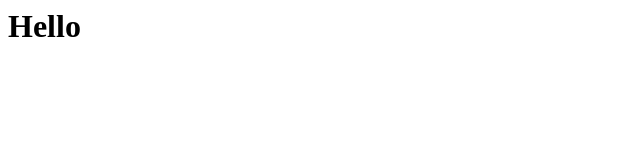
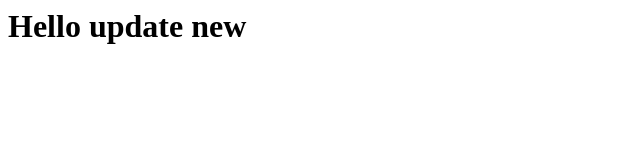
Before and after one commit to SamuelOrtegaSV/mspractice, a plain HTML site: page index.html in a window 1280 px wide. Shown: the whole page, without its empty margins (0-640 px from the left). Drawn offline with Linux system fonts and the light colour scheme.

Commit message:
Update new

```diff
--- a/index.html
+++ b/index.html
@@ -1,7 +1,7 @@
 <html>
     <body>
         <h1>
-            <p>Hello</p>
+            <p>Hello update new</p>
         </h1>
     </body>
 
```
